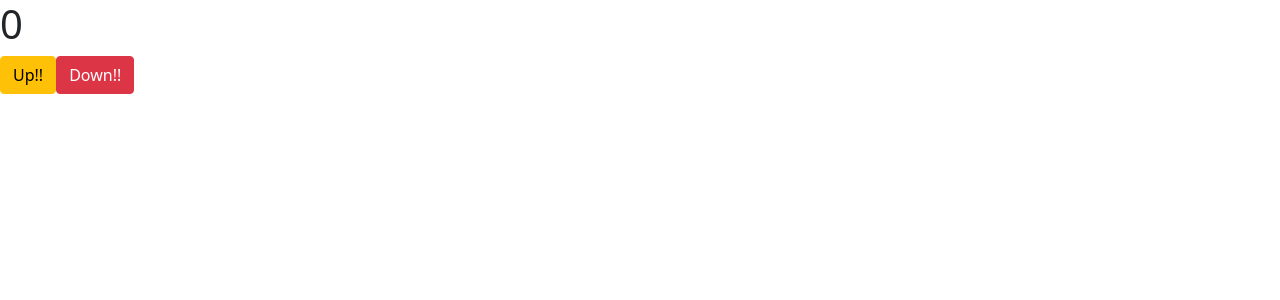
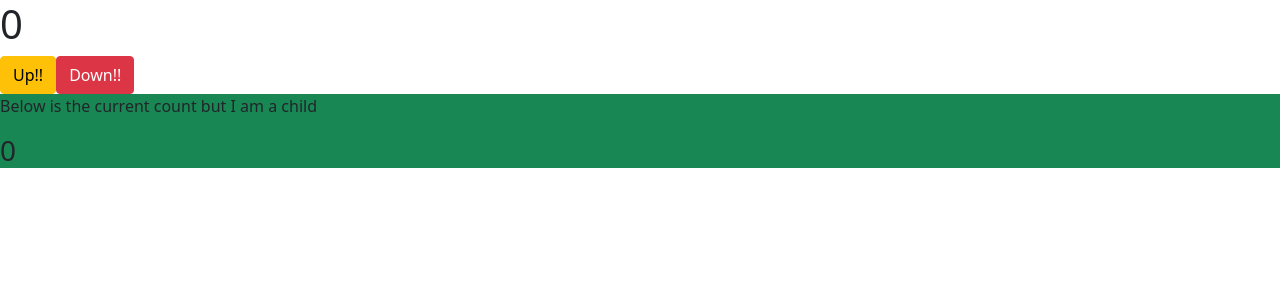
Before and after one commit to Craig270/React-Practice, a React (Create React App) app: page / in a window 1280 px wide. Shown: the top 300 px of the page. Built offline with nearby package versions, Linux system fonts and the light colour scheme.

Commit message:
worked with props some more and passing down state as a prop. Great practice

```diff
--- /dev/null
+++ b/src/Components/Child.js
@@ -0,0 +1,17 @@
+import React, { Component } from "react";
+import Counter from "./Counter";
+
+export default class Child extends Component {
+  constructor(props) {
+    super(props);
+  }
+
+  render() {
+    return (
+      <div className="bg-success">
+        <p>Below is the current count but I am a child</p>
+        <h3>{this.props.count}</h3>
+      </div>
+    );
+  }
+}
--- /dev/null
+++ b/src/Components/Counter.js
@@ -0,0 +1,47 @@
+import React from "react";
+import "../../node_modules/bootstrap/dist/css/bootstrap.css";
+import Child from "./Child";
+
+class Counter extends React.Component {
+  constructor() {
+    super();
+    this.state = {
+      count: 0,
+    };
+    this.handleClick = this.handleClick.bind(this);
+    this.handleClickDown = this.handleClickDown.bind(this);
+  }
+
+  handleClick() {
+    this.setState((prevState) => {
+      return {
+        count: prevState.count + 1,
+      };
+    });
+  }
+
+  handleClickDown() {
+    this.setState((prevState) => {
+      return {
+        count: prevState.count - 1,
+      };
+    });
+  }
+
+  render() {
+    return (
+      <div>
+        <h1>{this.state.count}</h1>
+        <button className="btn btn-warning" onClick={this.handleClick}>
+          Up!!
+        </button>
+        <button className="btn btn-danger" onClick={this.handleClickDown}>
+          Down!!
+        </button>
+        <Child count={this.state.count} />
+      </div>
+    );
+  }
+}
+
+export default Counter;
--- a/src/index.js
+++ b/src/index.js
@@ -1,14 +1,16 @@
-import React from 'react';
-import ReactDOM from 'react-dom';
-import './index.css';
-import App from './App';
-import reportWebVitals from './reportWebVitals';
+import React from "react";
+import ReactDOM from "react-dom";
+import "./index.css";
+import App from "./App";
+import reportWebVitals from "./reportWebVitals";
+import Counter from "./Components/Counter";
 
 ReactDOM.render(
   <React.StrictMode>
-    <App />
+    {/* <App /> */}
+    <Counter />
   </React.StrictMode>,
-  document.getElementById('root')
+  document.getElementById("root")
 );
 
 // If you want to start measuring performance in your app, pass a function
```
